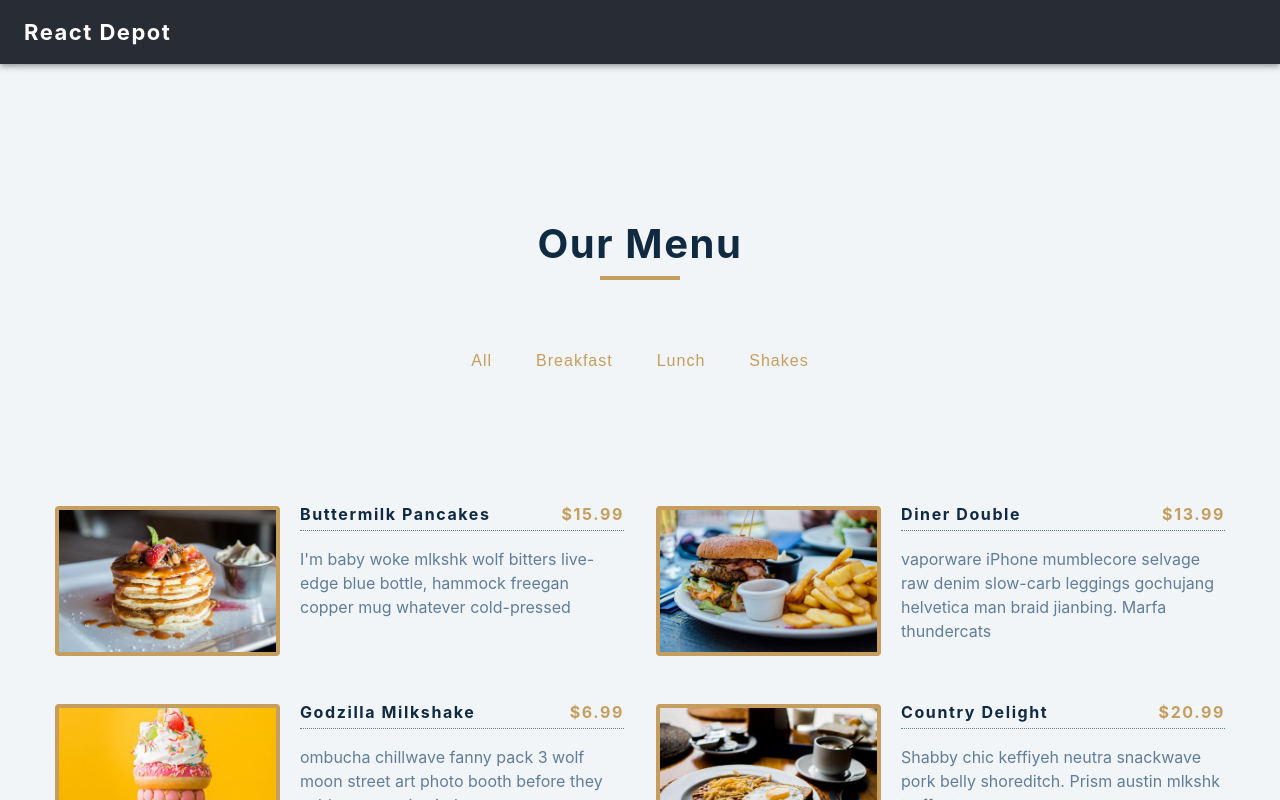
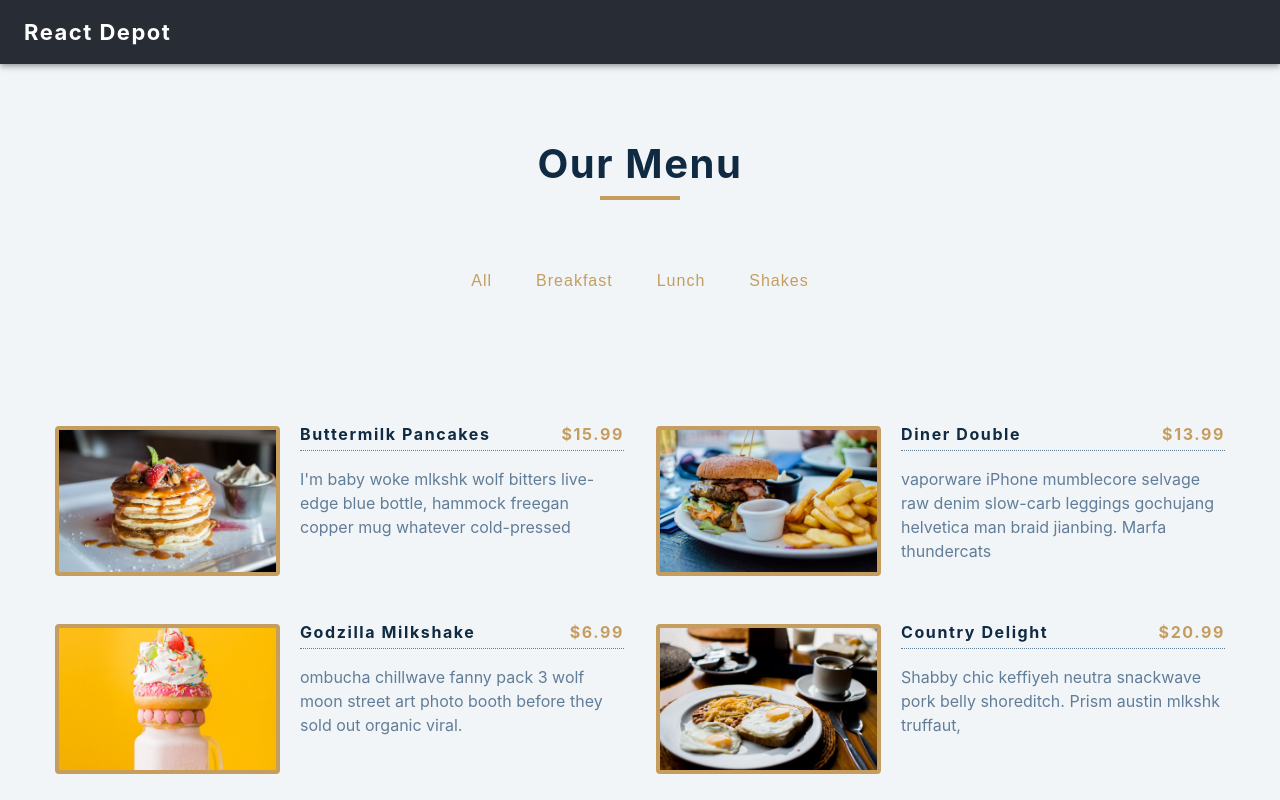
Before and after one commit to answebdev/react-depot, a React (Create React App) app: page /menu in a window 1280 px wide. Shown: the top 800 px of the page. Built offline with nearby package versions, Linux system fonts and the light colour scheme.

Commit message:
update css

```diff
--- a/src/components/05-menu/style.css
+++ b/src/components/05-menu/style.css
@@ -142,9 +142,9 @@ p {
   ===============
   */
 
-.menu {
+/* .menu {
   padding: 5rem 0;
-}
+} */
 .title {
   text-align: center;
   margin-bottom: 2rem;
```
